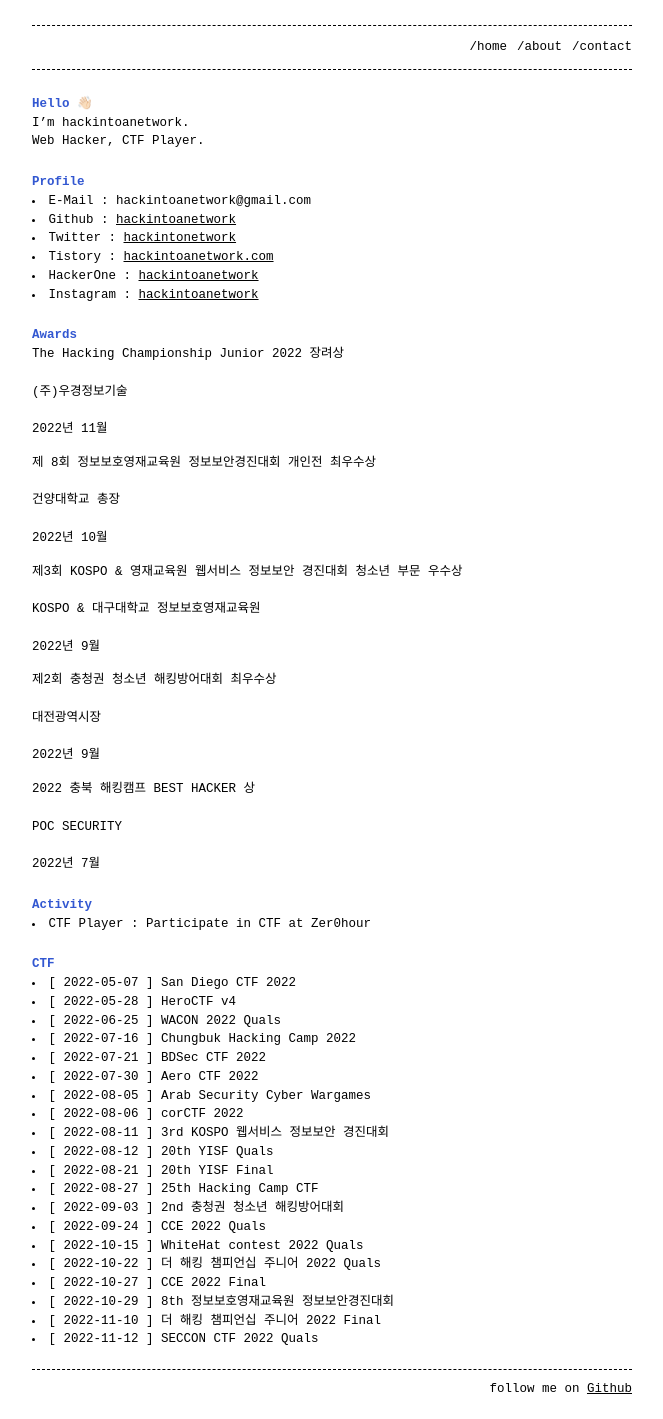
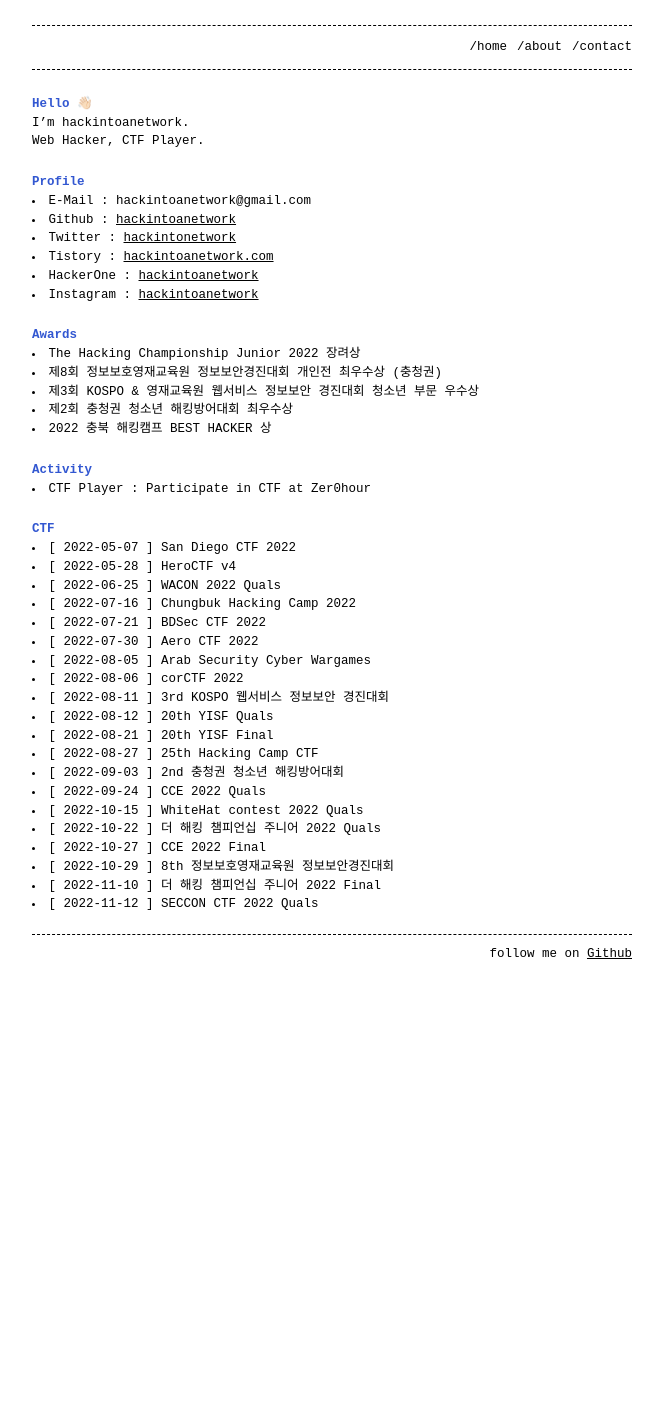
Before and after one commit to hackintoanetwork/hackintoanetwork.github.io, a Jekyll site: the page built from about.md, in a window 1280 px wide. Shown: the whole page, without its empty margins (308-971 px from the left). Built offline with Jekyll 4.4.1, drawn with Linux system fonts in a browser that asks for light colours; after the commit the page ends 984 px from its top, so only the background shows below that.

Commit message:
Update about.md

```diff
--- a/about.md
+++ b/about.md
@@ -19,25 +19,11 @@ Web Hacker, CTF Player.
 
 # Awards
 
-The Hacking Championship Junior 2022 장려상
-(주)우경정보기술
-2022년 11월
-
-제 8회 정보보호영재교육원 정보보안경진대회 개인전 최우수상
-건양대학교 총장
-2022년 10월
-
-제3회 KOSPO & 영재교육원 웹서비스 정보보안 경진대회 청소년 부문 우수상
-KOSPO & 대구대학교 정보보호영재교육원
-2022년 9월
-
-제2회 충청권 청소년 해킹방어대회 최우수상
-대전광역시장
-2022년 9월
-
-2022 충북 해킹캠프 BEST HACKER 상
-POC SECURITY
-2022년 7월
+<li>The Hacking Championship Junior 2022 장려상</li>
+<li>제8회 정보보호영재교육원 정보보안경진대회 개인전 최우수상 (충청권)</li>
+<li>제3회 KOSPO & 영재교육원 웹서비스 정보보안 경진대회 청소년 부문 우수상</li>
+<li>제2회 충청권 청소년 해킹방어대회 최우수상</li>
+<li>2022 충북 해킹캠프 BEST HACKER 상</li>
 
 # Activity
 
```
